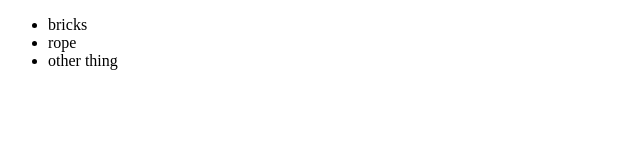
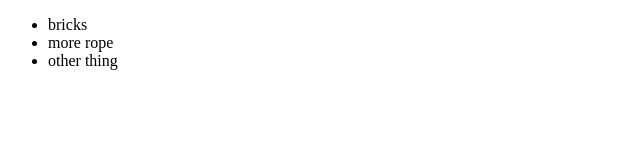
Before and after one commit to jkjellan/newGitRepo, a plain HTML site: page index.html in a window 1280 px wide. Shown: the full height of the page, 0-640 px from the left. Drawn offline with Linux system fonts and the light colour scheme.

Commit message:
Added "more rope" instead of "rope"

```diff
--- a/index.html
+++ b/index.html
@@ -4,7 +4,7 @@
   <div>
     <ul>
       <li>bricks</li>
-      <li>rope</li>
+      <li>more rope</li>
       <li>other thing</li>
     </ul>
   </div>
```
